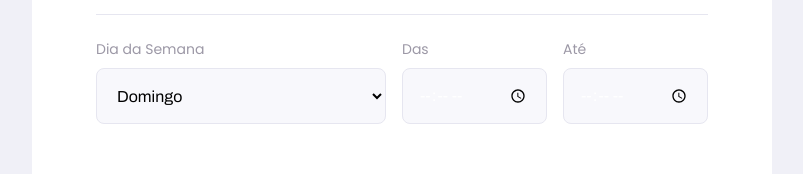
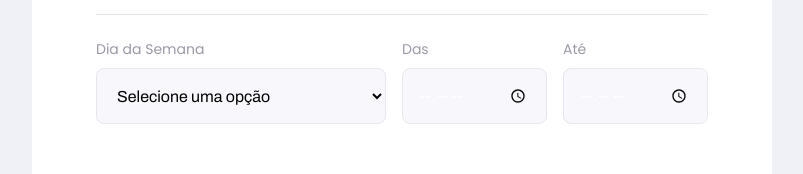
Before and after one commit to Treguas/Next-Level-Week-2, a plain HTML site: page give-classes.html in a window 1280 px wide. Shown: the part 1329-1503 px from the top of the page, without its empty margins (238-1041 px from the left). Drawn offline with Linux system fonts and the light colour scheme.

Commit message:
Update give-classes.html

```diff
--- a/give-classes.html
+++ b/give-classes.html
@@ -82,8 +82,8 @@
                     <div class="schedule-item">
                         <div class="select-block">
                             <label for="weekday">Dia da Semana</label>
-                            <select name="weekday[]" id="weekday">
-                                <option value="" disabled="" hidden="">Selecione uma opção</option>
+                            <select name="weekday[]" required>
+                                <option value="">Selecione uma opção</option>
                                 <option value="0">Domingo</option>
                                 <option value="1">Segunda-feira</option>
                                 <option value="2">Terça-feira</option>
```
